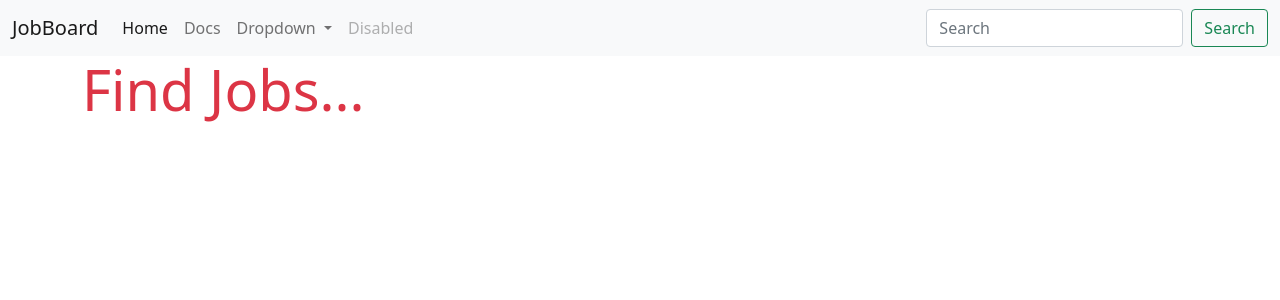
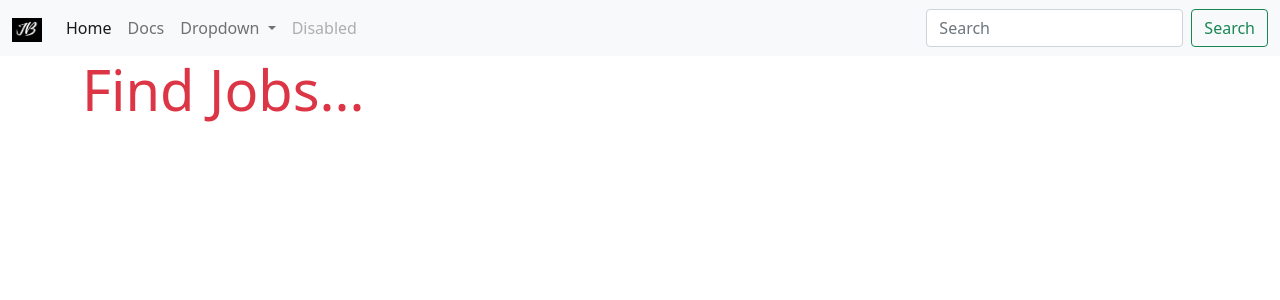
Before and after one commit to miura0617/fastapi-course, a FastAPI app: page / in a window 1280 px wide. Shown: the top 300 px of the page. Run offline with FastAPI, Linux system fonts and the light colour scheme.

Commit message:
静的ファイルを参照できるようにインプリメント。例としてNavBarのタイトルをロゴ画像ファイルに変更。

```diff
--- a/backend/main.py
+++ b/backend/main.py
@@ -5,6 +5,7 @@ from db.base import Base
 # from apis.version1.route_users import router
 from apis.base import api_router
 from webapps.base  import api_router as webapp_router
+from fastapi.staticfiles import StaticFiles
 
 
 def create_tables():
@@ -14,11 +15,15 @@ def include_router(app):
     app.include_router(api_router)
     app.include_router(webapp_router)
 
+def configure_static(app):
+    app.mount("/static", StaticFiles(directory="static"), name="static")
+
 def start_application():
     app = FastAPI(title=settings.PROJECT_TITLE, version=settings.PROJECT_VERSION)
     create_tables()
     # app.include_router(router)
     include_router(app)
+    configure_static(app)
     return app
 
 
--- a/backend/requirements.txt
+++ b/backend/requirements.txt
@@ -45,4 +45,5 @@ toml==0.10.2
 typing-extensions==3.7.4.3
 urllib3==1.26.4
 uvicorn==0.13.4
+# for static files
 aiofiles==0.7.0
--- a/backend/templates/components/navbar.html
+++ b/backend/templates/components/navbar.html
@@ -1,6 +1,8 @@
 <nav class="navbar navbar-expand-lg navbar-light bg-light">
   <div class="container-fluid">
-    <a class="navbar-brand" href="#">JobBoard</a>
+    <a class="navbar-brand" href="#">
+      <img src="{{ url_for('static', path='images/logo.png') }}" alt="Jobboard navbar image", width="30" height="24">
+    </a>
     <button class="navbar-toggler" type="button" data-bs-toggle="collapse" data-bs-target="#navbarSupportedContent" aria-controls="navbarSupportedContent" aria-expanded="false" aria-label="Toggle navigation">
       <span class="navbar-toggler-icon"></span>
     </button>
```
Also changed, not shown: backend/static/images/logo.png (added).
